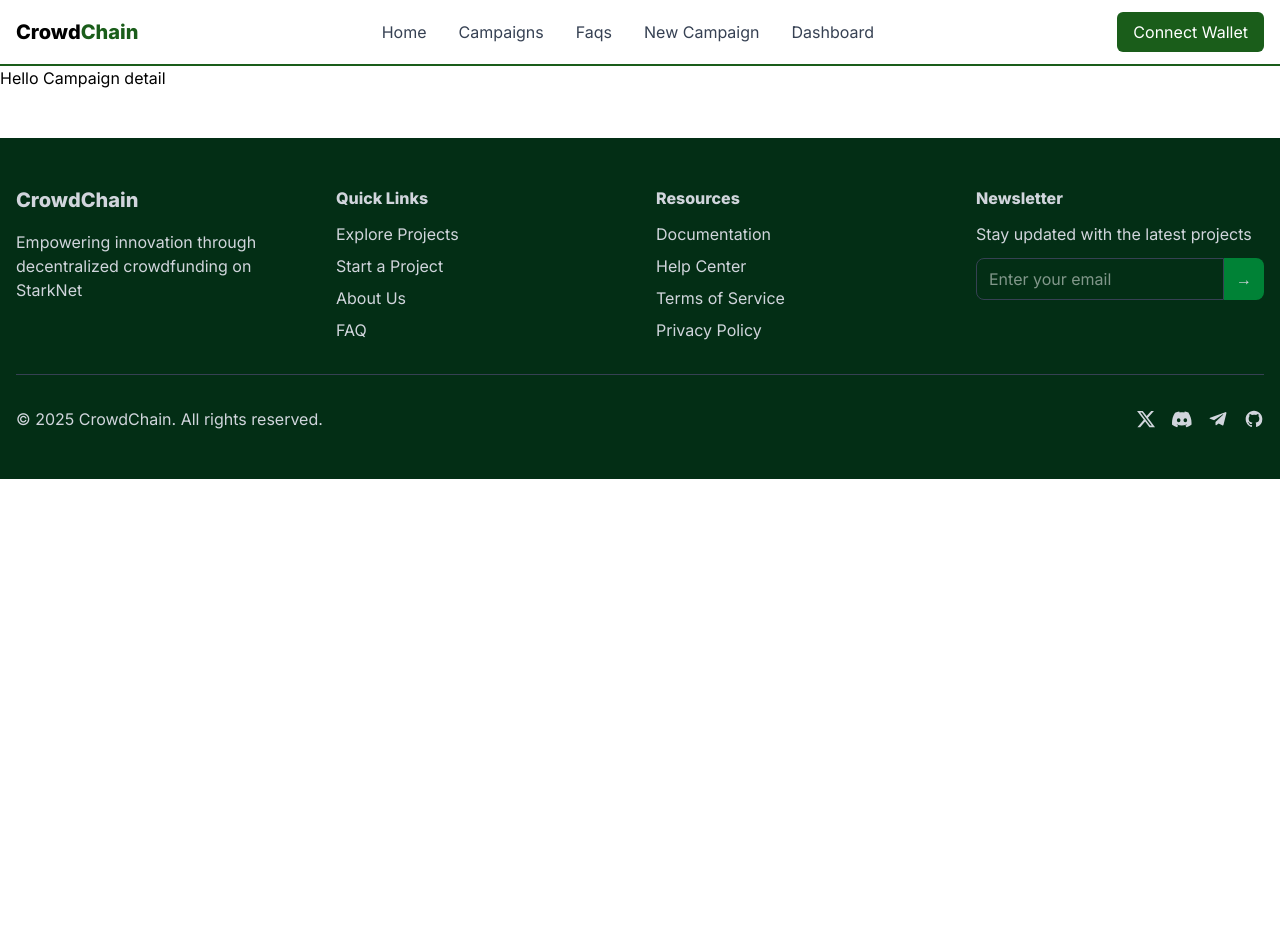
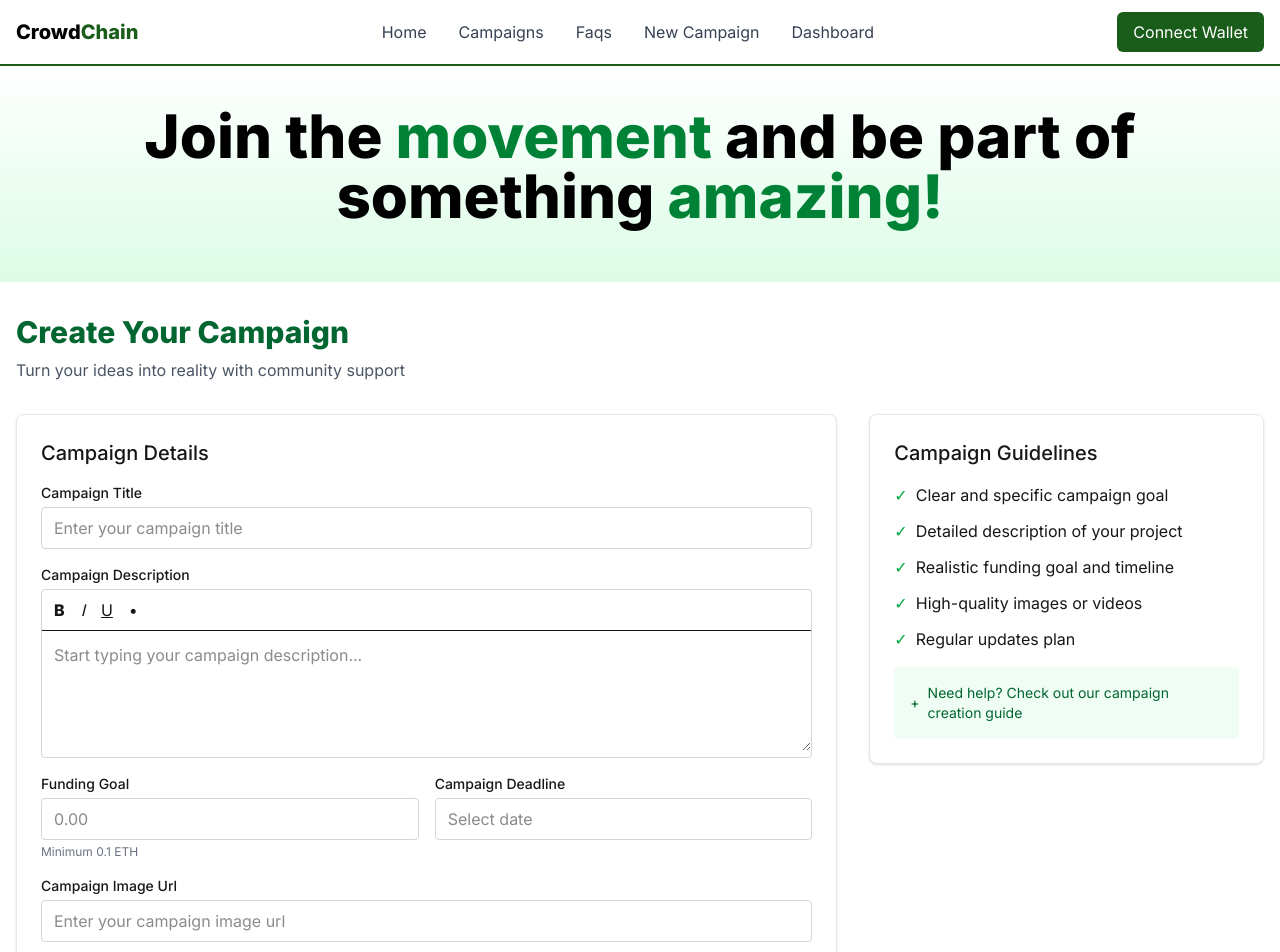
Before and after one commit to alexohre/crowdchain, a Next.js app: page /campaign in a window 1280 px wide. Shown: the top 952 px of the page. Before the commit the page ends 800 px from the top, so only its background shows below. Built offline with nearby package versions, Linux system fonts and the light colour scheme.

Commit message:
feat: add campaign page

```diff
--- a/app/campaign/page.tsx
+++ b/app/campaign/page.tsx
@@ -1,7 +1,128 @@
-export default function CampaignDetail() {
-	return (
-		<div>
-			<h1 className="text-black">Hello Campaign detail</h1>
-		</div>
-	);
+// import Navbar from '../components/Navbar'
+import Footer from '../components/Footer';
+
+export default function CreateCampaign() {
+  return (
+    <>
+      {/* <div className="bg-gradient-to-b from-white to-green-60 py-10"> */}
+      <div className="bg-gradient-to-b from-white to-green-100 py-10">
+
+        <div className="container mx-auto px-4">
+        <h1 className="text-5xl md:text-6xl font-bold text-center mb-4 text-black">
+            Join the <span className="text-green-700">movement</span> and be part of <br />
+            something <span className="text-green-700">amazing!</span>
+        </h1>
+
+        </div>
+      </div>
+
+      <div className="container mx-auto px-4 py-8">
+        <h2 className="text-3xl font-bold text-green-800 mb-2">Create Your Campaign</h2>
+        <p className="text-gray-600 mb-8">Turn your ideas into reality with community support</p>
+
+        <div className="grid grid-cols-1 md:grid-cols-3 gap-8">
+          <div className="md:col-span-2">
+            <div className="bg-white p-6 rounded-lg shadow-sm border border-gray-200">
+              <h3 className="text-xl font-medium mb-4">Campaign Details</h3>
+
+              <div className="mb-4">
+                <label className="block text-sm font-medium mb-1">Campaign Title</label>
+                <input
+                  type="text"
+                  placeholder="Enter your campaign title"
+                  className="w-full px-3 py-2 border border-gray-300 rounded focus:outline-none focus:ring-1 focus:ring-green-500"
+                />
+              </div>
+
+              <div className="mb-4">
+                <label className="block text-sm font-medium mb-1">Campaign Description</label>
+                <div className="border border-gray-300 rounded overflow-hidden">
+                  <div className="flex space-x-4 px-3 py-2 border-b">
+                    <button className="font-bold">B</button>
+                    <button className="italic">I</button>
+                    <button className="underline">U</button>
+                    <button>•</button>
+                  </div>
+                  <textarea
+                    placeholder="Start typing your campaign description..."
+                    className="w-full p-3 focus:outline-none min-h-[120px]"
+                  ></textarea>
+                </div>
+              </div>
+
+              <div className="grid grid-cols-2 gap-4 mb-4">
+                <div>
+                  <label className="block text-sm font-medium mb-1">Funding Goal</label>
+                  <input
+                    type="text"
+                    placeholder="0.00"
+                    className="w-full px-3 py-2 border border-gray-300 rounded focus:outline-none focus:ring-1 focus:ring-green-500"
+                  />
+                  <div className="text-xs text-gray-500 mt-1">Minimum 0.1 ETH</div>
+                </div>
+
+                <div>
+                  <label className="block text-sm font-medium mb-1">Campaign Deadline</label>
+                  <input
+                    type="text"
+                    placeholder="Select date"
+                    className="w-full px-3 py-2 border border-gray-300 rounded focus:outline-none focus:ring-1 focus:ring-green-500"
+                  />
+                </div>
+              </div>
+
+              <div className="mb-6">
+                <label className="block text-sm font-medium mb-1">Campaign Image Url</label>
+                <input
+                  type="text"
+                  placeholder="Enter your campaign image url"
+                  className="w-full px-3 py-2 border border-gray-300 rounded focus:outline-none focus:ring-1 focus:ring-green-500"
+                />
+              </div>
+
+              <button className="bg-green-800 text-white font-medium py-2 px-6 rounded hover:bg-green-700 transition-colors">
+                Launch Campaign
+              </button>
+            </div>
+          </div>
+
+          <div>
+            <div className="bg-white p-6 rounded-lg shadow-sm border border-gray-200">
+              <h3 className="text-xl font-medium mb-4">Campaign Guidelines</h3>
+
+              <ul className="space-y-3">
+                <li className="flex items-start">
+                  <span className="text-green-600 mr-2">✓</span>
+                  <span>Clear and specific campaign goal</span>
+                </li>
+                <li className="flex items-start">
+                  <span className="text-green-600 mr-2">✓</span>
+                  <span>Detailed description of your project</span>
+                </li>
+                <li className="flex items-start">
+                  <span className="text-green-600 mr-2">✓</span>
+                  <span>Realistic funding goal and timeline</span>
+                </li>
+                <li className="flex items-start">
+                  <span className="text-green-600 mr-2">✓</span>
+                  <span>High-quality images or videos</span>
+                </li>
+                <li className="flex items-start">
+                  <span className="text-green-600 mr-2">✓</span>
+                  <span>Regular updates plan</span>
+                </li>
+              </ul>
+
+              <div className="mt-4 bg-green-50 p-4 rounded">
+                <p className="flex items-center text-sm text-green-800">
+                  <span className="mr-2">+</span>
+                  Need help? Check out our campaign creation guide
+                </p>
+              </div>
+            </div>
+          </div>
+        </div>
+      </div>
+    </>
+  )
 }
```
